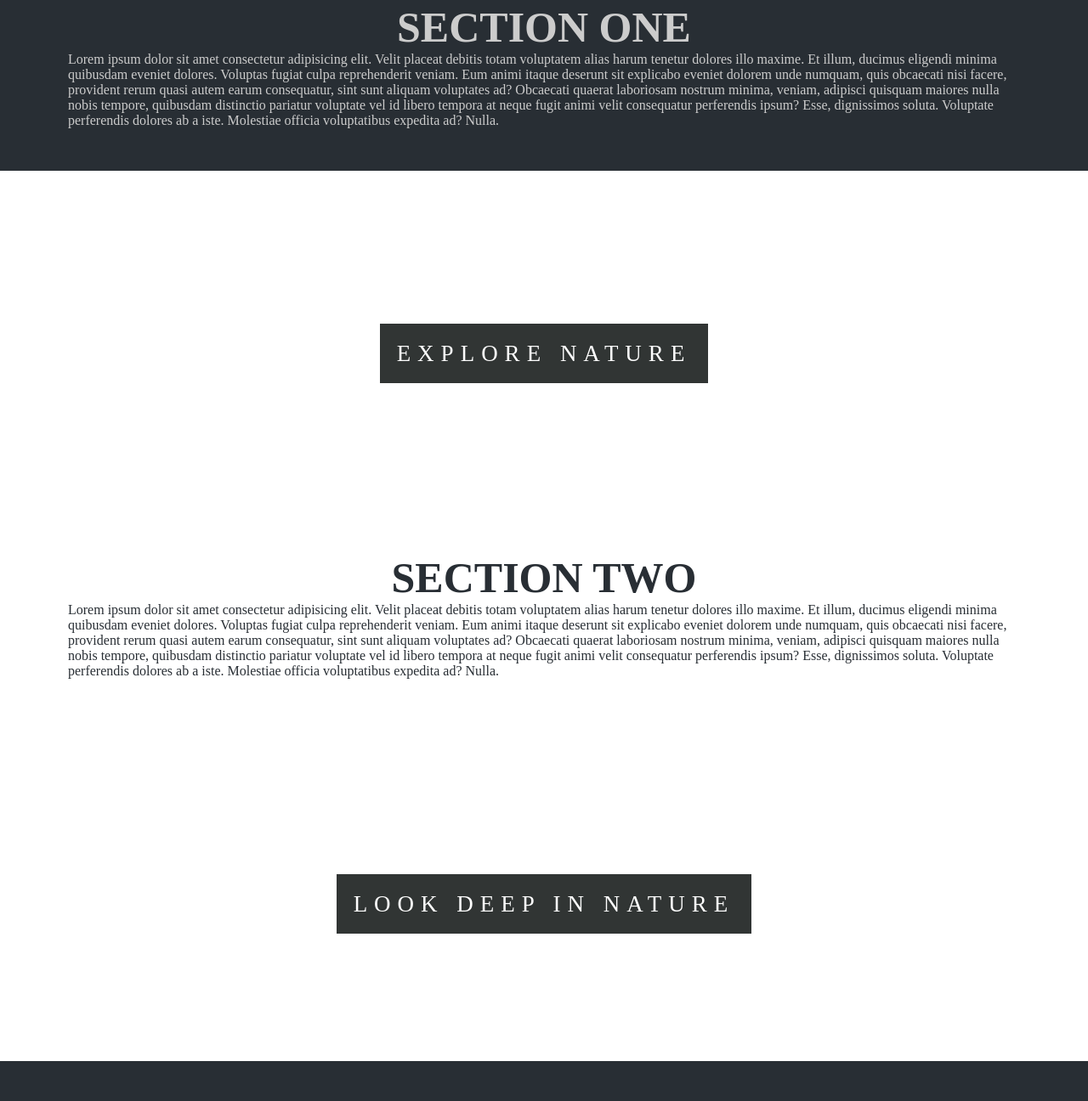
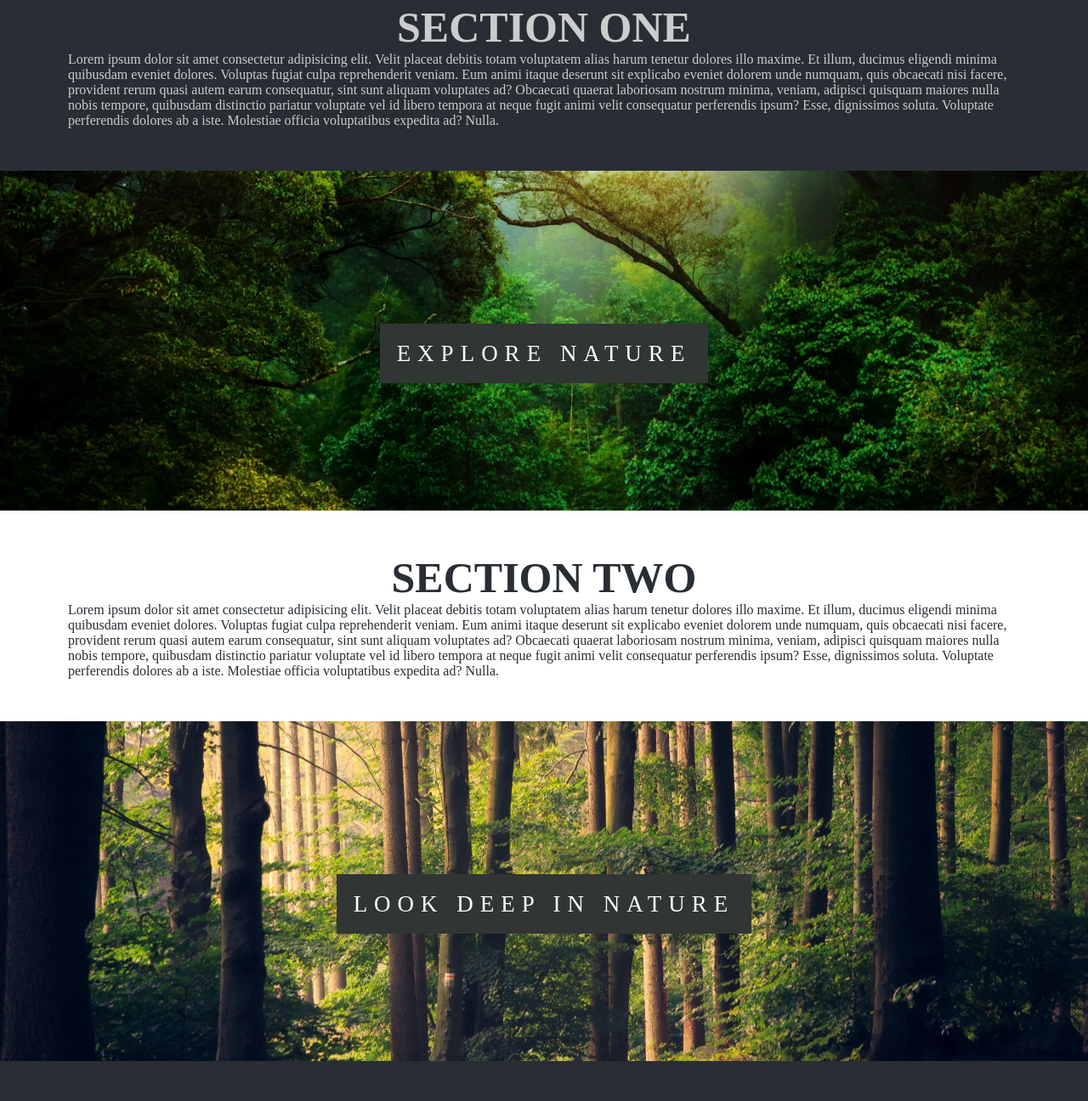
Before and after one commit to Prathviraj-Chauhan/Small-Html-Css-Project, a plain HTML site: page index.html in a window 1280 px wide. Shown: the part 847-2143 px from the top of the page at 85% size. Drawn offline with Linux system fonts and the light colour scheme.

Commit message:
images changed

```diff
--- a/style.css
+++ b/style.css
@@ -9,7 +9,7 @@ body{
     margin: 0;
 }
 .pimage1{
-    background-image: url(images/img\ 1.jpeg);
+    background-image: url(img\ 1.webp);
     height: 100%;
     position: relative;
     background-position: center;
@@ -25,11 +25,11 @@ body{
 
 }
 .pimage2{
-    background-image: url(images/img\ 2.jpeg);
+    background-image: url(img\ 2.webp);
     height: 400px;
 }
 .pimage3{
-    background-image: url(images/img\ 3.jpeg);
+    background-image: url(img\ 3.webp);
     height: 400px;
 }
 .ptext{
```
